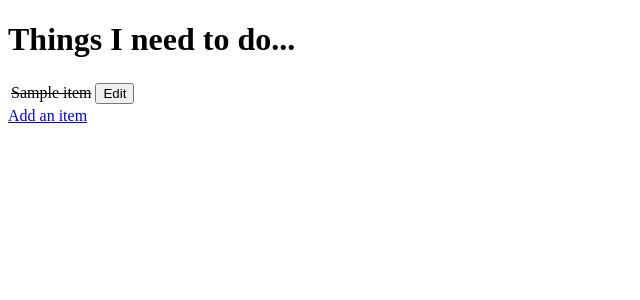
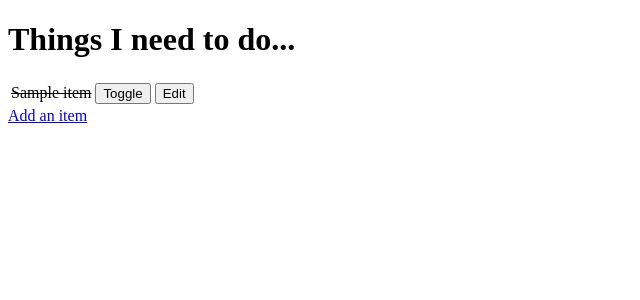
Before and after one commit to iulianpro/django-lesson, a Django app: page / in a window 1280 px wide. Shown: the top 300 px of the page, without its empty margins (0-640 px from the left). Run offline with Django 3.2, Linux system fonts and the light colour scheme; tables that the repository leaves empty hold one stand-in row (values such as "Sample post").

Commit message:
9th commit

```diff
--- a/django_lesson/urls.py
+++ b/django_lesson/urls.py
@@ -15,11 +15,12 @@ Including another URLconf
 """
 from django.conf.urls import url
 from django.contrib import admin
-from myapp.views import get_todo_list, create_an_item, edit_an_item
+from myapp.views import get_todo_list, create_an_item, edit_an_item, toggle_status
 
 urlpatterns = [
     url(r'^admin/', admin.site.urls),
     url(r'^$', get_todo_list),
     url(r'^add$', create_an_item),
-    url(r'^edit/(?P<id>\d+)$', edit_an_item)
+    url(r'^edit/(?P<id>\d+)$', edit_an_item),
+    url(r'^toggle/(?P<id>\d+)$', toggle_status)
 ]
--- a/myapp/templates/todo-list.html
+++ b/myapp/templates/todo-list.html
@@ -18,6 +18,12 @@
             <td>{{ item.name }}</td>
             {% endif %}
             <td>
+                <form method="POST" action="toggle/{{ item.id }}">
+                    {% csrf_token %}
+                    <input type="submit" value="Toggle">
+                </form>
+            </td>
+            <td>
                 <form method="GET" action="edit/{{ item.id }}">
                     <input type="submit" value="Edit">
                 </form>
--- a/myapp/views.py
+++ b/myapp/views.py
@@ -34,3 +34,10 @@ def edit_an_item(request, id):
     else:
         form = ItemForm(instance=item)
     return render(request, "item-form.html", {'form': form})
+
+
+def toggle_status(request, id):
+    item = get_object_or_404(Item, pk=id)
+    item.done = not item.done
+    item.save()
+    return redirect(get_todo_list)
```
